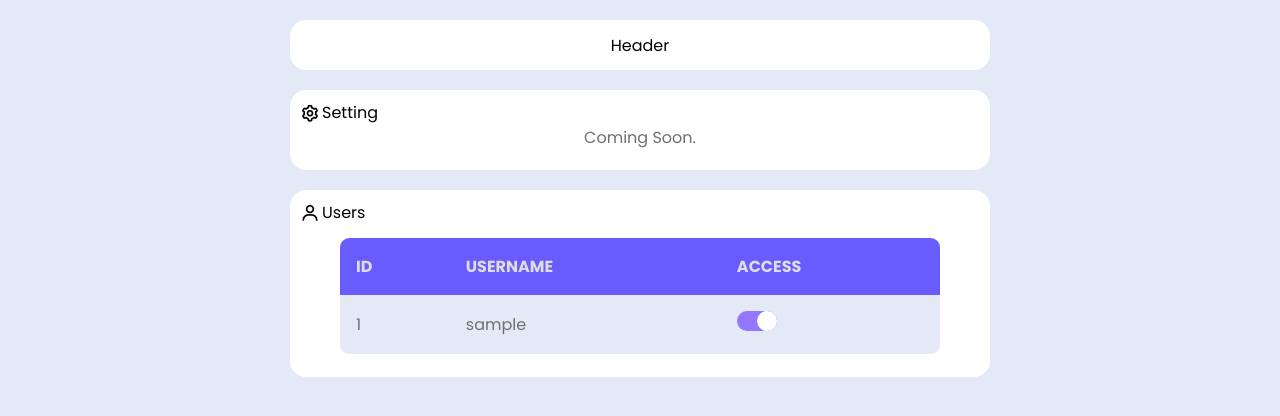
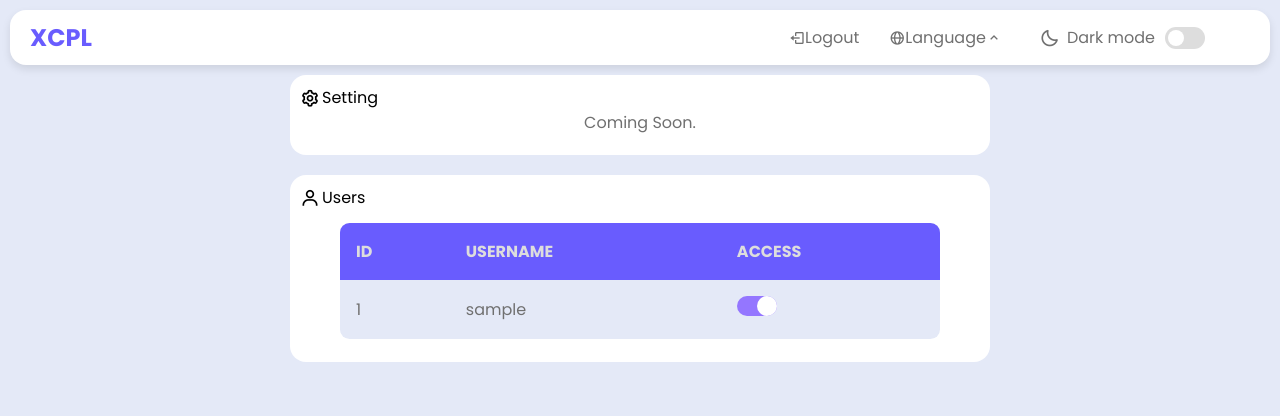
Before and after one commit to World-Rage-company/XDashboard, a PHP site: page /control_panel/index.php in a window 1280 px wide. Shown: the top 416 px of the page. Run offline with PHP 8.4, Linux system fonts and the light colour scheme; the visitor is signed in with stand-in values (Sample User, id 1); tables that the repository leaves empty or names only in its code hold one stand-in row (values such as "Sample post").

Commit message:
update xcpl

```diff
--- a/Web_XDashboard/control_panel/assets/css/style.css
+++ b/Web_XDashboard/control_panel/assets/css/style.css
@@ -155,15 +155,193 @@ body.dark {
 
 .header-container {
     width: 100%;
-    height: 100%;
-    max-width: 700px;
-    max-height: 50px;
-    margin: 10px 0;
+    max-width: 100%;
     background: var(--sidebar-color);
     border-radius: 16px;
     display: flex;
     justify-content: center;
     align-items: center;
+    padding: 10px 20px;
+    box-shadow: 0 4px 8px rgba(0, 0, 0, 0.1);
+    transition: var(--tran-05);
+}
+
+.header-content {
+    width: 100%;
+    display: flex;
+    justify-content: space-between;
+    align-items: center;
+}
+
+.header-content .title {
+    font-size: 24px;
+    font-weight: bold;
+    color: var(--primary-color);
+}
+
+.bottom-content {
+    display: flex;
+    align-items: center;
+    list-style: none;
+}
+
+.bottom-content li {
+    margin: 0 15px;
+}
+
+.logout-link {
+    display: flex;
+    align-items: center;
+    text-decoration: none;
+    color: var(--text-color);
+    transition: var(--tran-03);
+}
+
+.logout-link:hover {
+    color: var(--primary-color);
+}
+
+.language-dropdown {
+    position: relative;
+}
+
+.dropdown-toggle {
+    display: flex;
+    align-items: center;
+    cursor: pointer;
+    color: var(--text-color);
+    transition: var(--tran-03);
+}
+
+.dropdown-toggle:hover {
+    color: var(--primary-color);
+}
+
+.language-menu {
+    position: absolute;
+    top: 35px;
+    right: 0;
+    background: var(--sidebar-color);
+    border-radius: 8px;
+    box-shadow: 0 4px 8px rgba(0, 0, 0, 0.1);
+    list-style: none;
+    padding: 8px 0;
+    display: none;
+    transform-origin: top;
+    transform: scaleY(0);
+    transition: transform var(--tran-05) ease-in-out;
+}
+
+.language-menu.active {
+    display: block;
+    transform: scaleY(1);
+}
+
+.language-menu li {
+    padding: 8px 16px;
+}
+
+.language-menu li a {
+    color: var(--text-color);
+    text-decoration: none;
+    transition: var(--tran-03);
+}
+
+.language-menu li a:hover {
+    color: var(--primary-color);
+}
+
+.mode {
+    display: flex;
+    align-items: center;
+    position: relative;
+}
+
+.sun-moon {
+    width: 35px;
+    display: flex;
+    align-items: center;
+    justify-content: center;
+    position: relative;
+}
+
+.sun-moon i {
+    font-size: 20px;
+    color: var(--text-color);
+    transition: var(--tran-05);
+    position: absolute;
+}
+
+.sun-moon i.sun {
+    opacity: 0;
+}
+
+body.dark .sun-moon i.sun {
+    opacity: 1;
+}
+
+body.dark .sun-moon i.moon {
+    opacity: 0;
+}
+
+.mode-text {
+    color: var(--text-color);
+    margin-right: 10px;
+    transition: var(--tran-03);
+}
+
+.toggle-switch-mode {
+    position: relative;
+    width: 40px;
+    height: 22px;
+    border-radius: 25px;
+    background-color: var(--toggle-color);
+    cursor: pointer;
+    transition: var(--tran-05);
+}
+
+.switch-mode {
+    position: absolute;
+    top: 3px;
+    left: 3px;
+    width: 16px;
+    height: 16px;
+    border-radius: 50%;
+    background-color: var(--sidebar-color);
+    transition: var(--tran-05);
+}
+
+body.dark .switch-mode {
+    left: 21px;
+}
+
+.menu-toggle-button {
+    background: none;
+    border: none;
+    cursor: pointer;
+    display: none;
+}
+
+@media (max-width: 768px) {
+    .menu-toggle-button {
+        display: block;
+    }
+
+    .bottom-content {
+        display: none;
+        position: absolute;
+        top: 50px;
+        left: 0;
+        width: 100%;
+        background-color: var(--sidebar-color);
+        padding: 10px;
+        box-shadow: 0 2px 4px rgba(0, 0, 0, 0.1);
+        z-index: 999;
+    }
+
+    .bottom-content.open {
+        display: block;
+    }
 }
 
 .setting-container {
--- a/Web_XDashboard/control_panel/assets/js/script.js
+++ b/Web_XDashboard/control_panel/assets/js/script.js
@@ -44,3 +44,16 @@ $(document).ready(function() {
         });
     });
 });
+
+function toggleMobileMenu() {
+    const bottomContent = document.querySelector('.bottom-content');
+    bottomContent.classList.toggle('open');
+}
+
+function toggleLanguageMenu() {
+    document.querySelector('.language-menu').classList.toggle('active');
+}
+
+document.querySelector('.toggle-switch-mode').addEventListener('click', () => {
+    document.body.classList.toggle('dark');
+});
--- a/Web_XDashboard/control_panel/index.php
+++ b/Web_XDashboard/control_panel/index.php
@@ -18,7 +18,47 @@ require "assets/php/control_panel_handler.php";
 
 <div class="container">
     <div class="header-container">
-        <div class="header-content">Header</div>
+        <div class="header-content">
+            <div class="title">XCPL</div>
+            <div class="bottom-content">
+                <li>
+                    <a href="javascript:void(0)" class="logout-link">
+                        <i class='bx bx-log-out icon'></i>
+                        <span class="text nav-text" data-key="logout">Logout</span>
+                    </a>
+                </li>
+
+                <li class="language-dropdown">
+                    <div class="dropdown-toggle" onclick="toggleLanguageMenu()">
+                        <i class='bx bx-globe icon'></i>
+                        <span class="text nav-text" data-key="language">Language</span>
+                        <i class='bx bx-chevron-up icon'></i>
+                    </div>
+                    <ul class="language-menu">
+                        <li><a href="javascript:void(0)" data-lang="fa">فارسی</a></li>
+                        <li><a href="javascript:void(0)" data-lang="en">English</a></li>
+                        <li><a href="javascript:void(0)" data-lang="ru">Русский</a></li>
+                    </ul>
+                </li>
+
+                <li class="mode">
+                    <div class="sun-moon">
+                        <i class='bx bx-moon icon moon'></i>
+                        <i class='bx bx-sun icon sun'></i>
+                    </div>
+                    <span class="mode-text text">Dark mode</span>
+                    <div class="toggle-switch-mode">
+                        <span class="switch-mode"></span>
+                    </div>
+                </li>
+
+                <li class="mobile-menu-toggle">
+                    <button class="menu-toggle-button" onclick="toggleMobileMenu()">
+                        <i class='bx bx-menu icon'></i>
+                    </button>
+                </li>
+            </div>
+        </div>
     </div>
     <div class="setting-container">
         <div class="setting-header"><i class='bx bx-cog icon'></i>Setting</div>
```
